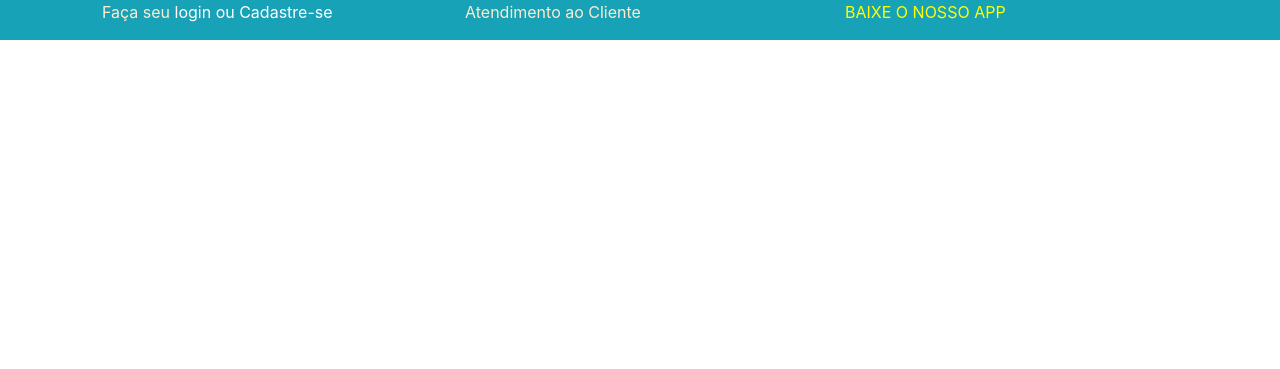
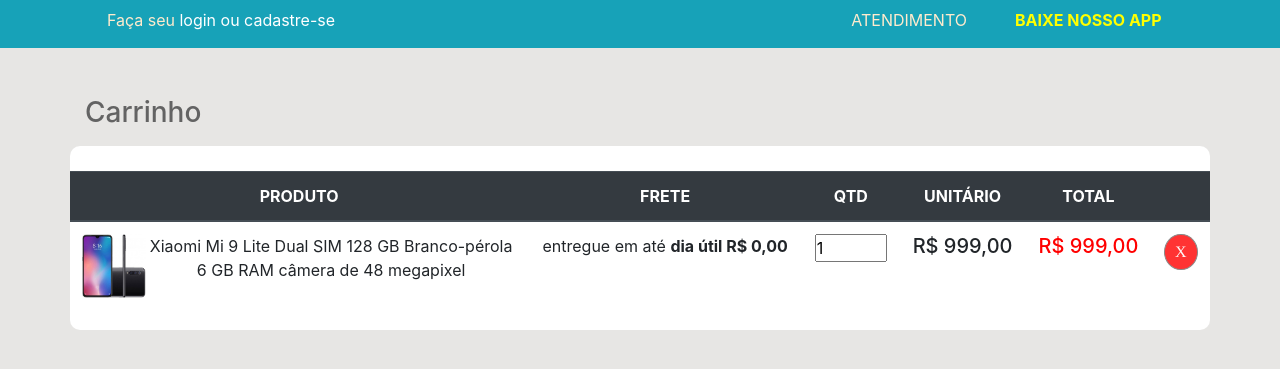
Before and after one commit to SidSan97/Site-Market, a PHP site: page /carrinho.html in a window 1280 px wide. Shown: the top 369 px of the page. Run offline with PHP 8.4, Linux system fonts and the light colour scheme; some libraries are stand-ins or nearby versions; some web fonts are replaced.

Commit message:
Personalizando layout da página do carrinho

```diff
--- a/carrinho.html
+++ b/carrinho.html
@@ -5,25 +5,123 @@
     <meta name="viewport" content="width=device-width, initial-scale=1.0">
     <meta http-equiv="X-UA-Compatible" content="IE=edge">
     <link rel="stylesheet" type="text/css" href="css/bootstrap.css">
-    <link rel="stylesheet" type="text/css" href="css/bootstrap.min.css.map">
+    <link rel="stylesheet" type="text/css" href="css/booditstrap.min.css.map">
     <link rel="stylesheet" type="text/css" href="css/tema.css">
     <link rel="stylesheet" type="text/css" href="css/all.css">
     <link rel="stylesheet" type="text/css" href="css/carrinho.css">
 
-
     <title> Carrinho </title>
 </head>
- <body>
+ <body style="background-color: rgb(231, 230, 228);">
     <section id="div-sup">
         <div class="container">
-           <div class="row">
-            <p class="col-4"><i class="far fa-user-circle"></i> Faça seu <a href="#">login ou Cadastre-se</a></p>
-            <p class="col-4">Atendimento ao Cliente</p>
-            <p class="col-4" style="color: yellow;">BAIXE O NOSSO APP</p>
+           <div class="row mb-5" style="padding-top: 8px;">
+              <div class="col-3">
+                <i class="far fa-user-circle"></i> Faça seu <a href="#">login ou cadastre-se</a>
+              </div>
 
+              <div class="col-9" style="display: flex;">
+                <p class="mr-5 offset-md-7"> ATENDIMENTO </p>
+                <span style="color: yellow; font-weight: bold;"> BAIXE NOSSO APP </span>
+              </div>
            </div>
         </div>
     </section>
+
+    <div class="container">
+        <div class="row">
+          <div class="col-12 mb-2">
+            <h3 style="color: rgb(99, 99, 99);"> Carrinho </h3>
+          </div>
+        </div>
+    </div>
+
+    <!--section style="border: black 1px solid;">
+       <div class="container" id="tabela-produto">
+           <div class="row">
+               <div class="col-4">
+                   <h4>PRODUTO</h4> <br>
+                        <img src="assets/xiaomi.jpg" width="64px" height="64px" align="left">
+                            <span>
+                            <p align="left">
+                                Xiaomi Mi 9 Lite Dual SIM 128 GB Branco-pérola
+                                6 GB RAM câmera de 48 megapixel
+                            </p>
+                            </span>
+               </div>
+
+               <div class="col-sm-2">
+                   <h4> FRETE </h4> <br>
+                        <p> entregue em até <span style="font-weight: bold;"> dia útil R$ 0,00 </span></p>
+               </div>
+
+               <div class="col-sm-1">
+                    <h4> QTD </h4> <br>
+                        <input type="number" id="quantity" name="quantity" min="1" max="5" value="1">
+               </div>
+
+               <div class="col-sm-2">
+                    <h4> UNITÁRIO </h4> <br>
+                        <h3>R$ 999,00</h3>
+               </div>
+
+               <div class="col-sm-2">
+                    <h4> TOTAL </h4> <br>
+                        <h3 style="color: red;">R$ 999,00</h3>
+               </div>
+
+           </div>
+       </div>
+   </section-->
+
+   <section>
+        <div class="container" id="tabela-produto">
+            <div class="row">
+                <table class="table">
+                    <thead class="thead-dark mb-4">
+                      <tr>
+                        <th scope="col">PRODUTO</th>
+                        <th scope="col">FRETE</th>
+                        <th scope="col">QTD</th>
+                        <th scope="col">UNITÁRIO</th>
+                        <th scope="col">TOTAL</th>
+                        <th scope="col"> </th>
+                      </tr>
+                    </thead>
+                    <tbody>
+                      <tr>
+                        <td>
+                            <img src="assets/xiaomi.jpg" width="64px" height="64px" alt="Xiaomi" align="left">
+                                Xiaomi Mi 9 Lite Dual SIM 128 GB Branco-pérola <br>
+                                6 GB RAM câmera de 48 megapixel
+                        </td>
+
+                        <td>
+                            <p> entregue em até <span style="font-weight: bold;"> dia útil R$ 0,00 </span></p>
+                        </td>
+
+                        <td>
+                            <input type="number" id="quantity" name="quantity" min="1" max="5" value="1">
+                        </td>
+
+                        <td>
+                            <h5>R$ 999,00</h5>
+                        </td>
+
+                        <td>
+                            <h5 style="color: red;">R$ 999,00</h5>
+                        </td>
+
+                        <td>
+                            <button class="btn-del" id="btn-buy"> X </button>
+                        </td>
+                      </tr>
+                    </tbody>
+                  </table>
+            </div>
+        </div>
+   </section>
+
 
     <script src="js/jquery-3.3.1.js"></script>
     <script src="js/popper.js"></script>
--- a/css/carrinho.css
+++ b/css/carrinho.css
@@ -8,9 +8,29 @@
 {
     background-color: #17a2b8;;
     color: blanchedalmond;
+    text-align: center;
 }
 
 #div-sup a
 {
     color: white;
 }
+
+#tabela-produto
+{
+    background-color: white;
+    border-radius: 10px;
+    padding-top: 2%;
+    padding-bottom: 0.3%;
+    text-align: center;
+}
+
+.btn-del
+{
+    background-color: rgba(255, 0, 0, 0.801);
+    border: 1px solid rgb(138, 138, 138);
+    padding: 5px 10px;
+    border-radius: 50%;
+    font-family: Times;
+    color: rgb(253, 249, 249);
+}
```
